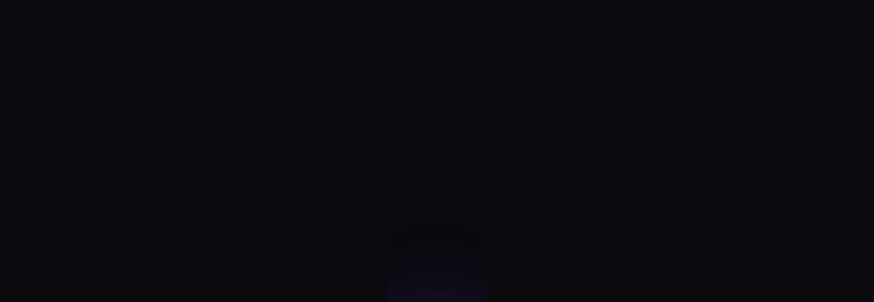
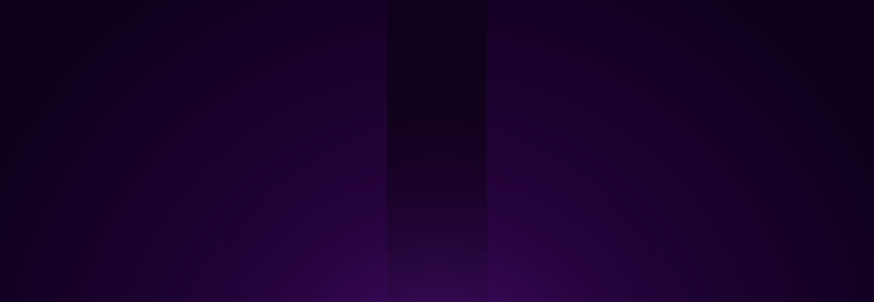
Before and after one commit to CAI271/domain_pages, a plain HTML site: page index.html in a window 1280 px wide. Shown: the top 302 px of the page, without its empty margins (203-1077 px from the left). Drawn offline with Linux system fonts and the light colour scheme.

Commit message:
Update index.html

```diff
--- a/index.html
+++ b/index.html
@@ -5,29 +5,20 @@
     <meta name="viewport" content="width=device-width, initial-scale=1.0">
     <title>Apex-Scale</title>
     <style>
-        :root {
-            --apex-purple: #7B3FF2;
-            --neural-lavender: #C9A6FF;
-            --electric-pink: #FF66C4;
-            --deep-space-black: #0A0A0F;
-            --charcoal-graphite: #1A1A24;
-            --soft-white: #EDEDED;
-        }
-        html, body {
+        body, html {
             margin: 0;
             padding: 0;
             height: 100%;
-            background: var(--deep-space-black);
+            background: radial-gradient(circle at center, #2a004a 0%, #0d001a 70%);
             display: flex;
             justify-content: center;
             align-items: center;
-            overflow: hidden;
         }
         img {
-            width: 90vw;
+            width: 85vw;
             max-width: 100px;
-            height: auto;
-            filter: drop-shadow(0 0 60px rgba(123, 63, 242, 0.8));
+            filter: drop-shadow(0 0 90px #a44bff)
+                    drop-shadow(0 0 180px #ff66c4);
         }
     </style>
 </head>
```
